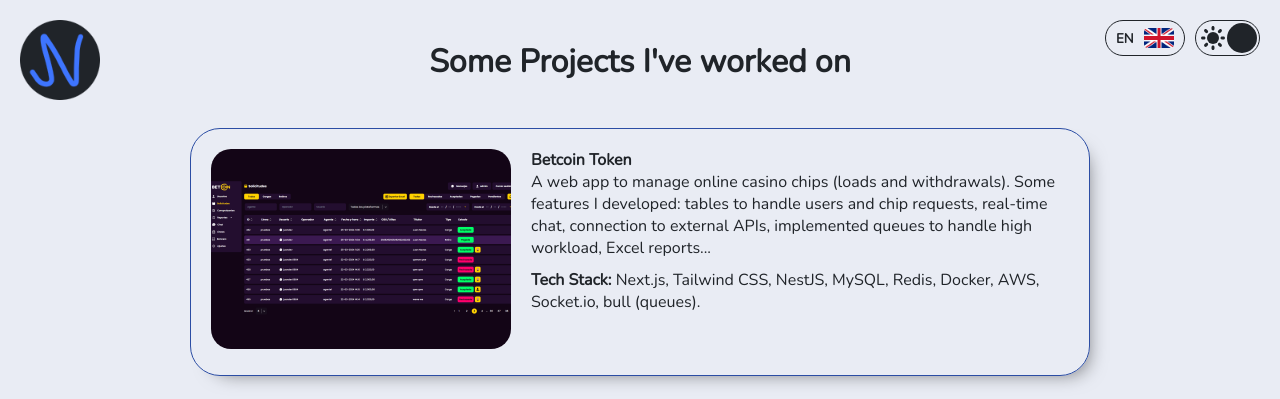
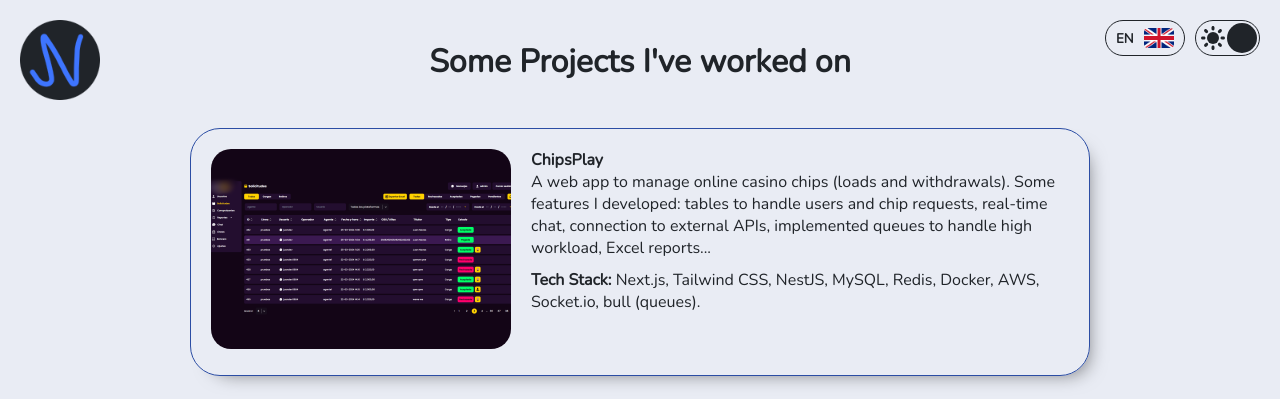
Before and after one commit to JuanNavasJN/juannavas.dev, a Next.js app: page / in a window 1280 px wide. Shown: the top 399 px of the page. Built offline with nearby package versions, Linux system fonts and the light colour scheme.

Commit message:
Add ChipsPlay

```diff
--- a/src/data/projects.ts
+++ b/src/data/projects.ts
@@ -1,12 +1,12 @@
 export const projects = [
   {
     id: 10,
-    title: 'Betcoin Token',
+    title: 'ChipsPlay',
     description:
       'A web app to manage online casino chips (loads and withdrawals). Some features I developed: tables to handle users and chip requests, real-time chat, connection to external APIs, implemented queues to handle high workload, Excel reports...',
     techStack:
       'Next.js, Tailwind CSS, NestJS, MySQL, Redis, Docker, AWS, Socket.io, bull (queues).',
-    imgPath: '/images/betcoin-token.png',
+    imgPath: '/images/chips-play.png',
     show: true
   },
   {
```
Also changed, not shown: public/images/betcoin-token.png (deleted), public/images/chips-play.png (added).
